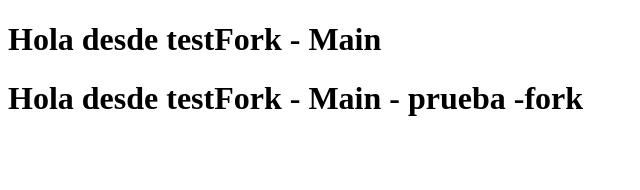
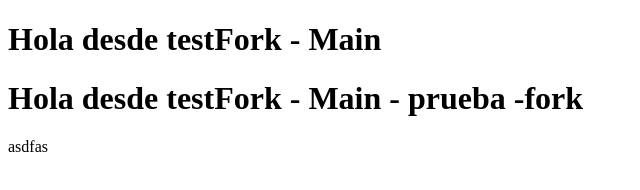
Before and after one commit to porpurx/testFork, a plain HTML site: page index.html in a window 1280 px wide. Shown: the full height of the page, 0-640 px from the left. Drawn offline with Linux system fonts and the light colour scheme.

Commit message:
Update index.html

```diff
--- a/index.html
+++ b/index.html
@@ -9,5 +9,6 @@
 <body>
   <H1>Hola desde testFork - Main</H1>
     <H1>Hola desde testFork - Main - prueba -fork</H1>
+    asdfas
 </body>
 </html>
```
